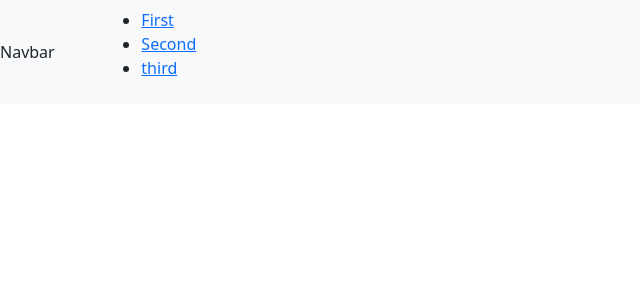
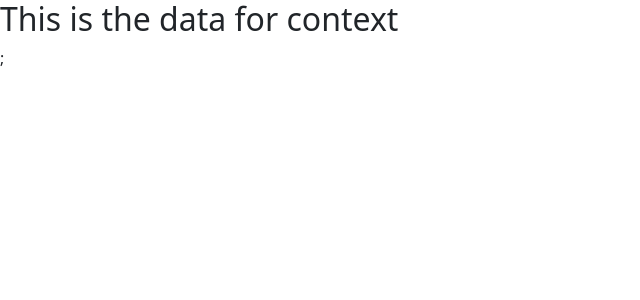
Before and after one commit to fgit-24/pp5-frontend, a React (Create React App) app in the folder frontend/: page / in a window 1280 px wide. Shown: the top 300 px of the page, without its empty margins (0-640 px from the left). Built offline with nearby package versions, Linux system fonts and the light colour scheme.

Commit message:
Build Context for component A and B

```diff
--- a/frontend/src/App.js
+++ b/frontend/src/App.js
@@ -7,16 +7,17 @@ import MapFunc from "./components/MapFunc";
 import Forms from "./components/Forms";
 import { Routes, Route } from "react-router-dom";
 import Navbar from "./components/Navbar";
+import React from "react";
+import ComponentA from "./components/ComponentA";
+
+export const MyContext = React.createContext();
 
 function App() {
   return (
     <>
-      <Navbar />
-      <Routes>
-        <Route path="/first" element={<ClassA />}></Route>
-        <Route path="/second" element={<Forms />}></Route>
-        <Route path="/third" element={<FirstComponent />}></Route>
-      </Routes>
+      <MyContext.Provider value="This is the data for context">
+        <ComponentA />
+      </MyContext.Provider>
     </>
   );
 }
--- a/frontend/src/components/ComponentA.js
+++ b/frontend/src/components/ComponentA.js
@@ -0,0 +1,12 @@
+import React from "react";
+import ComponentB from "./ComponentB";
+
+const ComponentA = () => {
+  return (
+    <div>
+      <ComponentB />
+    </div>
+  );
+};
+
+export default ComponentA;
--- a/frontend/src/components/ComponentB.js
+++ b/frontend/src/components/ComponentB.js
@@ -0,0 +1,16 @@
+import { MyContext } from "../App";
+
+const ComponentB = () => {
+  return (
+    <div>
+      <MyContext.Consumer>
+        {(data) => {
+          return <h2>{data}</h2>;
+        }}
+      </MyContext.Consumer>
+      ;
+    </div>
+  );
+};
+
+export default ComponentB;
```
